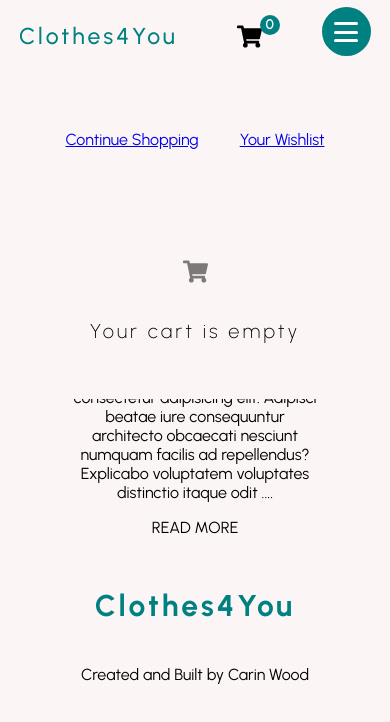
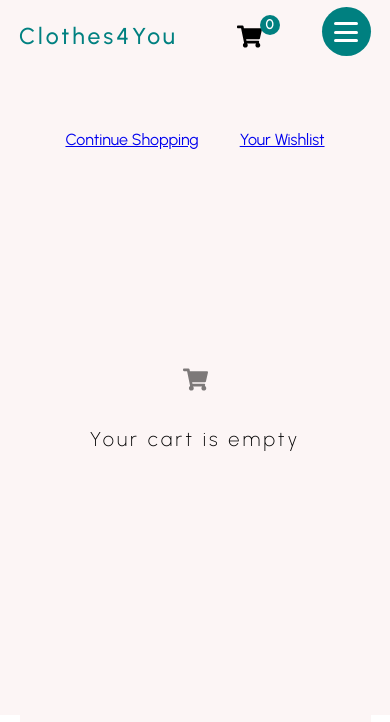
Before and after one commit to CarinWood/fashion-store, a React (Create React App) app: page /cart in a window 390 px wide. Shown: the top 722 px of the page. Built offline with nearby package versions, Linux system fonts and the light colour scheme.

Commit message:
Update cart.css

```diff
--- a/src/pages/cart/cart.css
+++ b/src/pages/cart/cart.css
@@ -464,9 +464,10 @@ aside {
 
 @media screen and (max-width: 500px) {
 
-    .cart-cotainer {
+    .cart-container {
         position: relative;
         height: auto;
+        max-width: 100%;
     }
 
     .link-wrapper {
@@ -481,13 +482,13 @@ aside {
       justify-content: center;
       align-items: center;
       margin-bottom: 100px;
-      margin-top: -70px;
+      margin-top: -200px;
     }
 
     .main {
         width: 100%;
         position: absolute;
-        min-height: 200px;
+        height: 80vh;
     }
 
     .cart-heading2 {
@@ -542,7 +543,6 @@ aside {
 
     .bottom-div {
         max-width: 90%;
-        margin-bottom: 50px;
         position: relative;
     }
 
```
